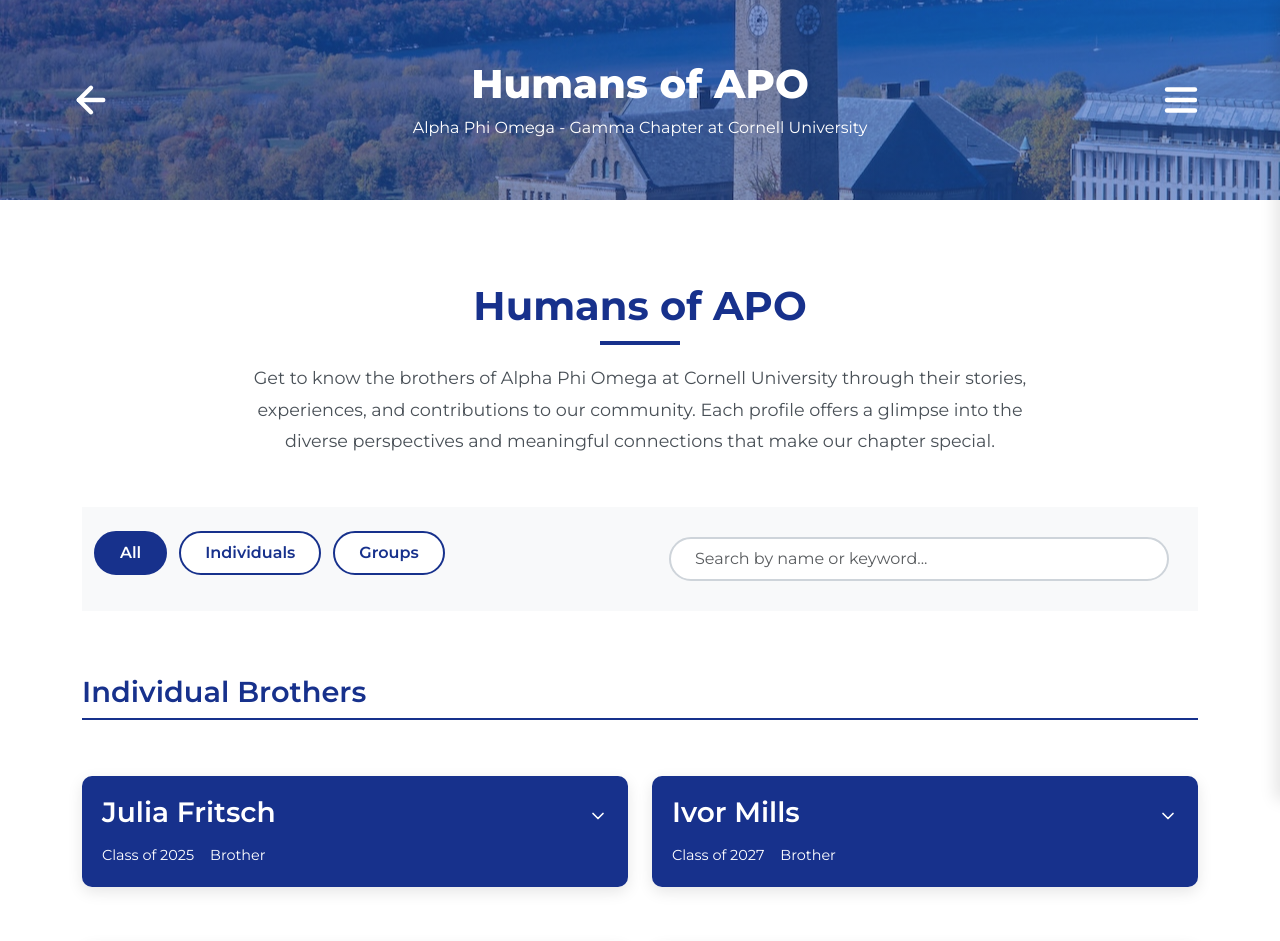
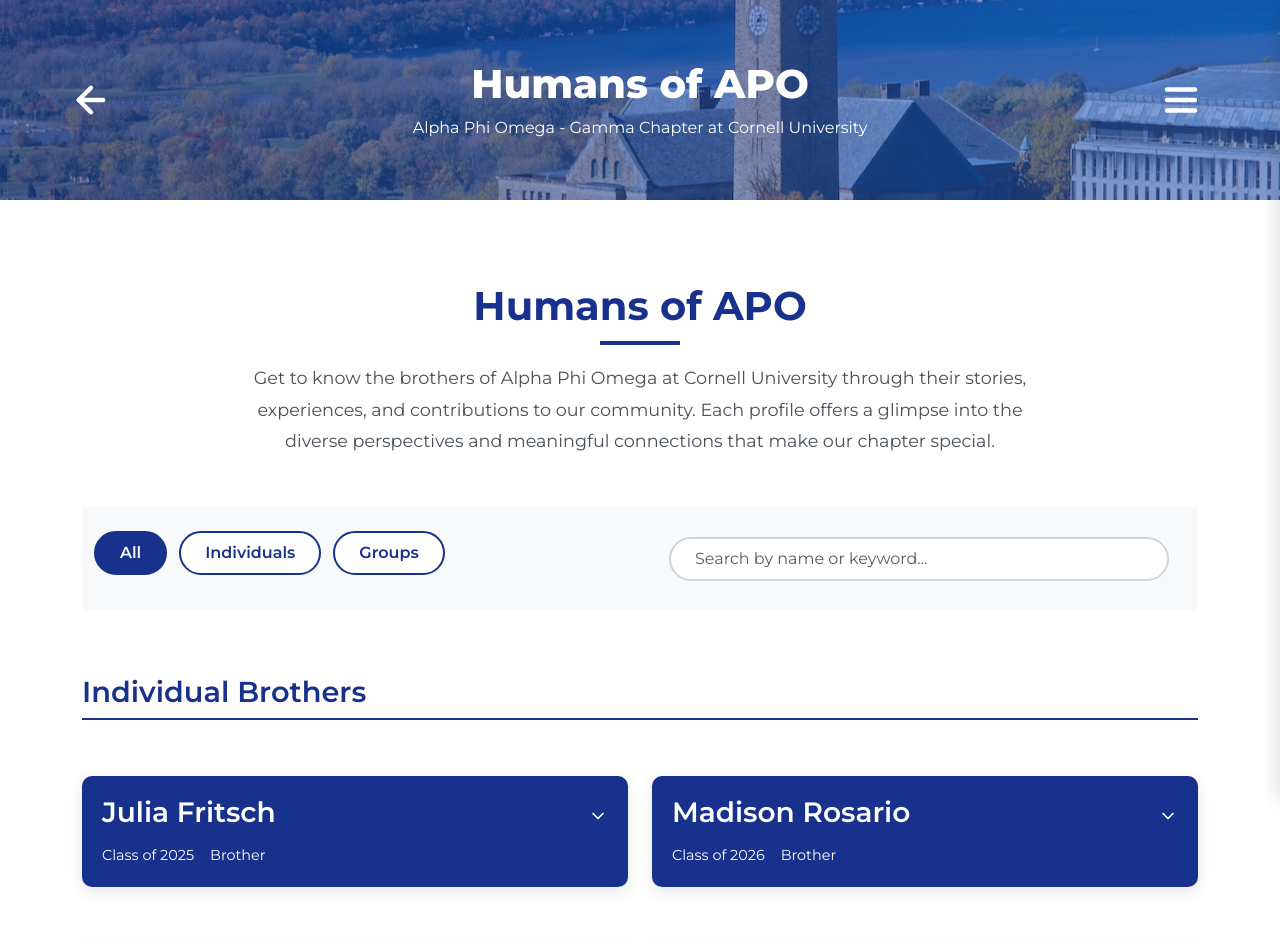
Before and after one commit to apogamma/apogamma, a React (Vite) app: page /humansofapo in a window 1280 px wide. Shown: the top 941 px of the page. Built offline with nearby package versions, Linux system fonts and the light colour scheme.

Commit message:
added maddy to humans of apo

```diff
--- a/src/data/humansOfApo.ts
+++ b/src/data/humansOfApo.ts
@@ -235,6 +235,15 @@
     spotlight: "Karina Chakov",
     instagram: "@Ivor0615",
     position: "Brother"
+  },
+  {
+    name: "Madison Rosario",
+    date: "10/20/2025",
+    gradYear: "2026",
+    imageUrl: "https://drive.google.com/file/d/10ENOfkLXTMsDVLnacYO4Ur659BhHjCKo/view?usp=sharing",
+    bio: "I decided to join APO because I really wanted to get back into doing service. I did a lot of volunteering in high school, and I really missed it. I also had a friend in APO who always talked about how amazing the organization is, so I finally decided to rush and join! My favorite memory in APO has to be judging the Sophie Fund Cupcake Contest with my fellow brothers. It was so much fun analyzing all the flavors and learning the meanings behind the cupcakes, as well as seeing everyone’s reactions when trying them. Another key memory for me is getting my Big and later my Littles—I’m very close to my line, and those moments really made APO feel like home. In the future, I hope to become a veterinarian, ideally working with wildlife and doing conservation work to help protect incredible species and the beautiful environment we live in.",
+    spotlight: "Eli Barrett",
+    position: "Brother"
   }
 ];
 
```
